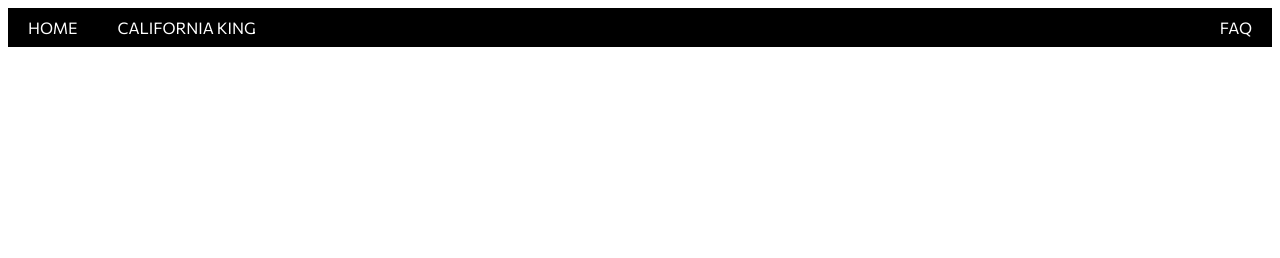
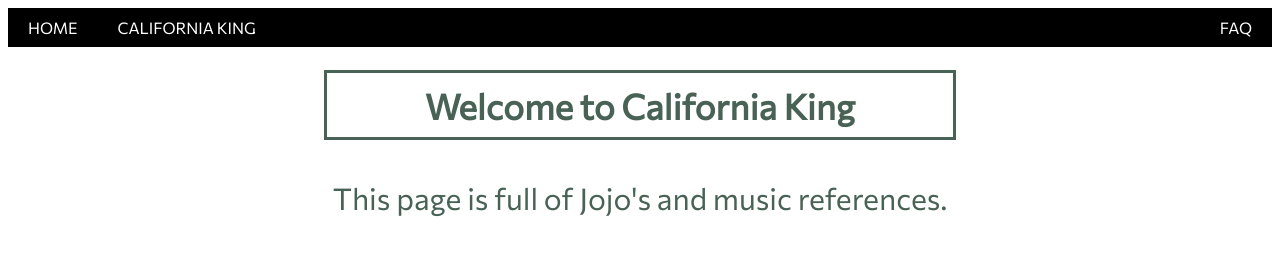
Before and after one commit to hinatana/california-king, a plain HTML site: page index.html in a window 1280 px wide. Drawn offline with Linux system fonts and the light colour scheme.

Commit message:
Added text.

```diff
--- a/index.html
+++ b/index.html
@@ -16,6 +16,11 @@
 	</header>
 
   <body>
+  <div class="container">
+  <div class="item1">
+  	<h1 id="title">Welcome to California King</h1>
+  	<p id="description">This page is full of Jojo's and music references.</p>
+  </div>
 
   </body>
 
--- a/style.css
+++ b/style.css
@@ -1,13 +1,11 @@
 @import url('https://fonts.googleapis.com/css2?family=Commissioner');
 
 body{
+  font-family: 'Commissioner';
+}
 
 
-  font-family: 'Commissioner';
-
-
-}
-
+/* Flexbox Navbar */
 .flexbox-header {
     display: flex;
 }
@@ -20,8 +18,6 @@ body{
     grid-column: 1 / -1;
 }
 
-
-
 .flexbox-header > div {
   display: flex;
   font-size: 1em;
@@ -33,7 +29,6 @@ body{
   color: white;
 }
 
-
 .header {
     background-color: #000000        ;
 }
@@ -41,3 +36,32 @@ body{
 .header :nth-child(2) {
     padding: 0 40px;
 }
+
+
+
+/* Container */
+.container {
+  display: flex;
+  flex-direction: column;
+  align-items: center;
+}
+
+
+
+/* fonts */
+h1{
+
+  font-size: 35px;
+  text-align: center;
+  color: #486255;
+border: solid;
+padding: 0.3em;
+}
+
+p{
+
+  font-size: 30px;
+  color: #486255;
+  text-align: center;
+  padding: 0.3em;
+}
```
